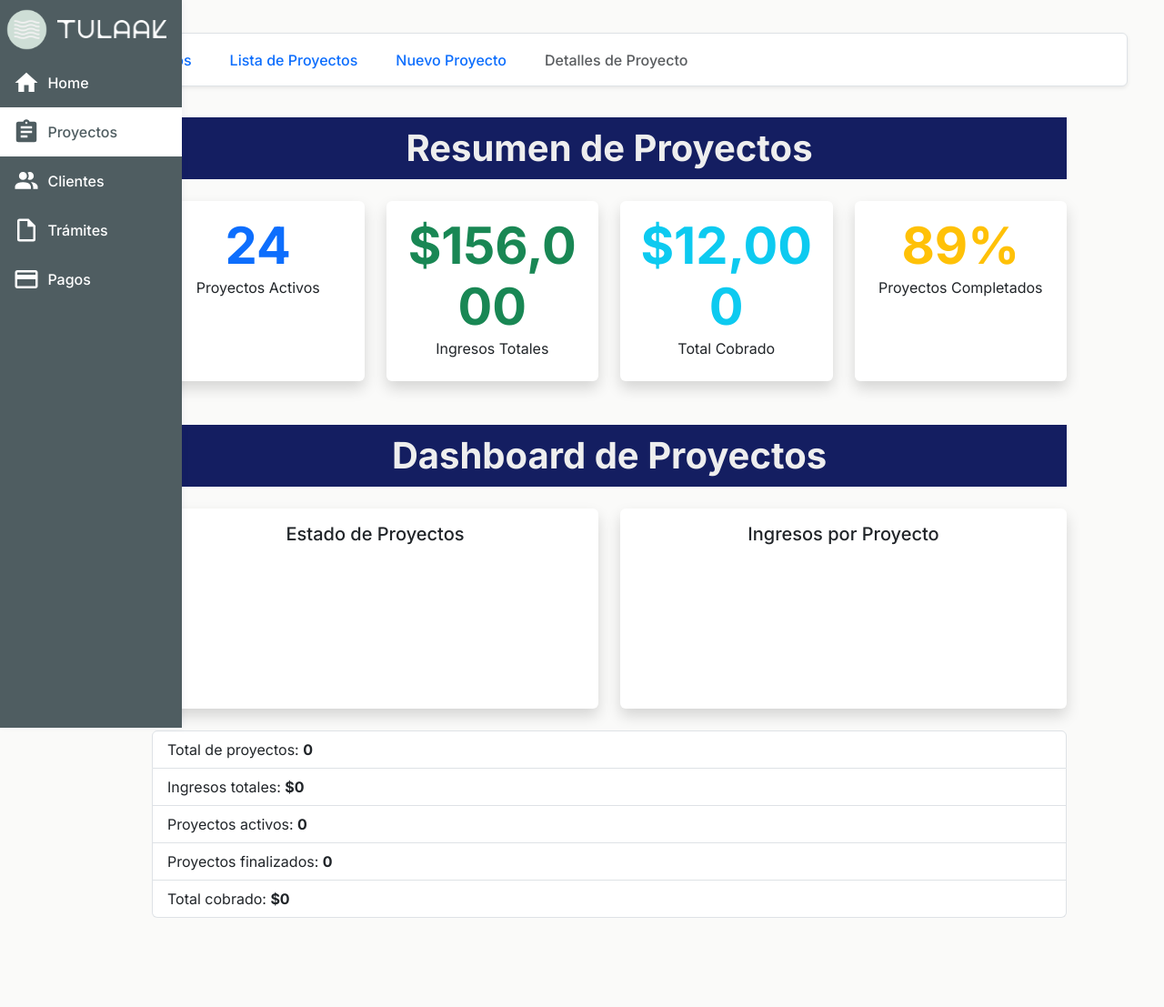
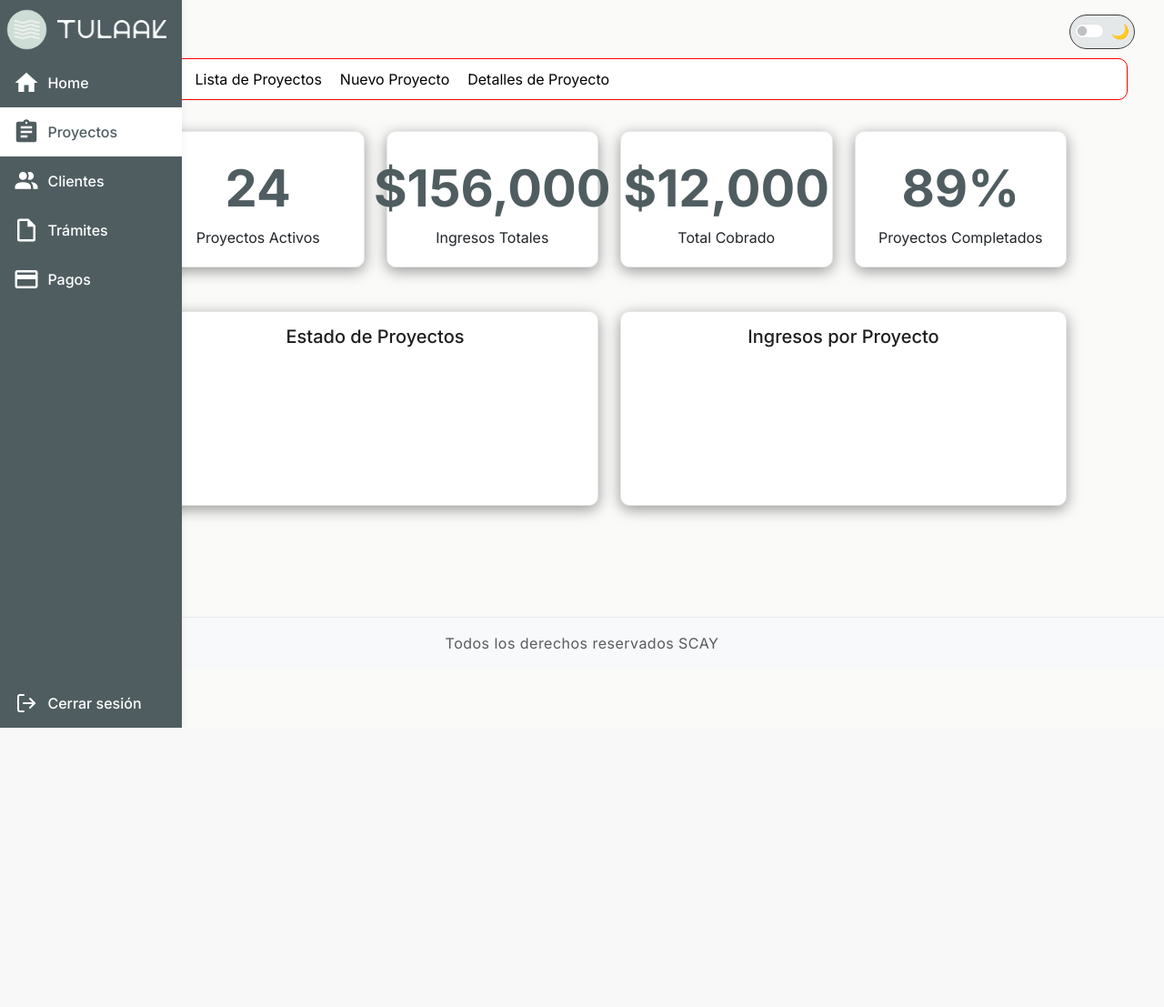
Before and after one commit to WilliamOG28/SCAYFLOW, a Django app: page /proyectos in a window 1280 px wide. Shown: the whole page at 91% size. After the commit the page ends 800 px from the top, so only its background shows below. Run offline with Django 5.2, Linux system fonts and the light colour scheme; a map, chart or similar area stays blank.

Commit message:
Configuracion de modos y colores

```diff
--- a/SCAY/Proyectos/static/css/index_style.css
+++ b/SCAY/Proyectos/static/css/index_style.css
@@ -29,12 +29,26 @@
 body {
   background: var(--background-color);
 }
-
+body.dark-mode {
+  background-color: #23272b !important;
+  color: #f1f1f1 !important;
+}
+body.dark-mode .card {
+  background-color: #1C1C1C !important;
+  color: #f1f1f1 !important;
+}
+body.dark-mode .sidebar {
+  background-color: #1C1C1C !important;
+}
+body.dark-mode .card-title {
+  color: #e0e0e0 !important;
+}
 /* =========================
    CONTAINER PRINCIPAL
    ========================= */
 .container {
   border-radius: 15px;
+  margin-top: 20px;
   margin-left: calc(var(--sidebar-width) + 20px);
   margin-right: 20px;
   margin-bottom: 20px;
@@ -180,3 +194,39 @@ body:has(.sidebar.collapsed) .container,
 .sidebar.collapsed .icon {
   margin-left: 0;
 }
+/* Sidebar navigation as flex column */
+.sidebar-nav {
+  display: flex;
+  flex-direction: column;
+  height: 100%;
+}
+
+/* Main nav options */
+.sidebar-nav > ul {
+  padding: 0;
+  margin: 0;
+  list-style: none;
+}
+
+/* Logout button at the bottom */
+.sidebar-nav .logout-list {
+  margin-top: auto;
+}
+.footer {
+    position: relative;
+    width: 100%;
+    bottom: 0;
+    font-size: 1rem;
+    letter-spacing: 0.03em;
+    border-top: 1px solid #eaeaea;
+}
+
+body.dark-mode .footer {
+    background-color: #23272b !important;
+    color: #f1f1f1 !important;
+    border-top: 1px solid #333 !important;
+}
+
+body.dark-mode .footer .text-muted {
+    color: #b0b0b0 !important;
+}
--- a/SCAY/Proyectos/static/css/style.css
+++ b/SCAY/Proyectos/static/css/style.css
@@ -4,11 +4,99 @@
     margin: auto;
     padding: 10px;
 }
-h1 {
+.subtitle{
+    font-size: 1.25rem;
+    color: #1E1E1E;
+}
+.mode{
+    background-color: #E5E8E8;
+    border-radius: 60px;
+    padding: 5px;
+    border: 1px #3C3C3C solid;
+    position: fixed;
+    top: 1rem;
+    right: 2rem;
+    z-index: 1050;
+}
+body.dark-mode .mode{
+    background-color: #1C1C1C;
+    border: 1px #E5E8E8 solid;
+}
+.nav-menu{
+    display: flex;
+    flex-direction: row;
+    align-items: center;
+    justify-content: flex-start;
+    gap: 12px;
+    list-style: none;
+    margin: 0;
+    border: 1px red solid;
     padding: 10px;
+    background-color: white;
+    border-radius: 10px;
+    color: black;
+}
+.dashboard-card {
+    background-color: #FFFFFF;
+    display: flex;
+    justify-content: center;
+    align-items: center;
+    padding: 15px;
+    height: 150px;
     text-align: center;
+    border-radius: 10px;
+    border: 1px #E5E8E8 solid;
+    box-shadow: 0 4px 16px 0 rgba(0,0,0,0.4);
+}
+.dashboard-body {
+    display: flex;
+    flex-direction: column;
+    align-items: center;
+    justify-content: center;
+    text-align: center;
+    width: 100%;
+    height: 100%;
+}
+.dashboard-title{
+    font-size: 3.5rem;
     font-weight: bold;
-    background-color: #141E61 ;
+    color: #4F5D61;
+}
+.graphic-card {
+    background-color: #FFFFFF;
+    display: flex;
+    justify-content: center;
+    align-items: center;
+    padding: 15px;
+    text-align: center;
+    border-radius: 10px;
+    border: 1px #E5E8E8 solid;
+    box-shadow: 0 4px 16px 0 rgba(0,0,0,0.4);
+}
+.graphic-body {
+    display: flex;
+    flex-direction: column;
+    align-items: center;
+    justify-content: center;
+    text-align: center;
+    width: 100%;
+    height: 100%;
+}
+body.dark-mode .dashboard-card{
+    background-color: #1C1C1C;
+    border: 1px #3C3C3C solid;
+    box-shadow: 0 4px 16px 0 rgb(255, 255, 255, 0.4);
+}
+body.dark-mode .graphic-card{
+    background-color: #1C1C1C;
+    border: 1px #3C3C3C solid;
+    box-shadow: 0 4px 16px 0 rgb(255, 255, 255, 0.4);
+}
+body.dark-mode .dashboard-title{
+    color: #E5E8E8;
+}
+body.dark-mode .subtitle{
+    color: #FFFFFF;
 }
 
 .form-row {
@@ -29,3 +117,9 @@ h1 {
     margin-bottom: 8px;
     margin-right: 20px;
 }
+h1 {
+    padding: 10px;
+    text-align: center;
+    font-weight: bold;
+    background-color: #141E61 ;
+}
--- /dev/null
+++ b/SCAY/Proyectos/static/js/mode_page.js
@@ -0,0 +1,24 @@
+ // Función para aplicar el modo según preferencia guardada
+  function applyTheme(isDark) {
+    if (isDark) {
+      document.body.classList.add('dark-mode');
+      document.getElementById('darkModeSwitch').checked = true;
+      document.getElementById('darkModeLabel').textContent = '☀️';
+    } else {
+      document.body.classList.remove('dark-mode');
+      document.getElementById('darkModeSwitch').checked = false;
+      document.getElementById('darkModeLabel').textContent = '🌙';
+    }
+  }
+
+  // Al cargar la página, aplica el tema guardado
+  document.addEventListener('DOMContentLoaded', function() {
+    const isDark = localStorage.getItem('darkMode') === 'true';
+    applyTheme(isDark);
+
+    document.getElementById('darkModeSwitch').addEventListener('change', function() {
+      const isChecked = this.checked;
+      localStorage.setItem('darkMode', isChecked);
+      applyTheme(isChecked);
+    });
+  });
--- a/SCAY/Proyectos/templates/base.html
+++ b/SCAY/Proyectos/templates/base.html
@@ -16,11 +16,18 @@
         <link rel="stylesheet" href="{% static 'css/index_style.css' %}">
     </head>
     <body>
+        <!-- Switch en la parte superior derecha -->
+        <div class="mode">
+            <div class="form-check form-switch">
+                <input class="form-check-input" type="checkbox" id="darkModeSwitch">
+                <label class="form-check-label" for="darkModeSwitch" id="darkModeLabel">🌙</label>
+            </div>
+        </div>
         <!-- Área invisible para activar el sidebar al acercar el cursor -->
-    <div id="sidebar-hover-area"></div>
+        <div id="sidebar-hover-area">
             <!-- Menú lateral de navegación -->
             <section class="sidebar collapsed" id="sidebar" role="navigation" aria-label="Menú principal">
-            <nav>
+                <nav class="sidebar-nav">
                     <!-- Logo y nombre de la aplicación -->
                     <div class="brand">
                             <img src="{% static 'img/logo.png' %}" alt="Logo" class="brand-logo">
@@ -89,49 +96,63 @@
                             </a>
                         </li>
                     </ul>
+                    <ul class="logout-list">
+                        <li>
+                            <a href="">
+                                <span class="icon">
+                                    <!-- Icono cerrar sesión -->
+                                    <svg width="24" height="24" fill="none" stroke="currentColor" stroke-width="2"stroke-linecap="round" stroke-linejoin="round" viewBox="0 0 24 24">
+                                        <path d="M9 21H5a2 2 0 0 1-2-2V5a2 2 0 0 1 2-2h4"/><polyline points="16 17 21 12 16 7"/><line x1="21" y1="12" x2="9" y2="12"/>
+                                    </svg>
+                                </span>
+                                <span class="label">Cerrar sesión</span>
+                            </a>
+                        </li>
+                    </ul>
                 </nav>
             </section>
+        </div>
         <!-- Contenedor principal de la página -->
         <div class="container">
             {% block content %}
             <!-- Contenido principal, puede ser sobrescrito por las vistas hijas -->
             <div class="content-wrapper mt-4">
-                <!-- KPIs principales -->
+                <!-- Dashboard -->
                 <section class="mb-5">
-                    <div class="row g-4 justify-content-center">
-                        <!-- KPI: Proyectos Activos -->
-                        <div class="col-12 col-sm-6 col-lg-3">
-                            <div class="card border-0 shadow h-100">
-                                <div class="card-body text-center">
-                                    <div class="display-4 fw-bold text-primary" id="kpiProyectosActivos">24</div>
-                                    <div class="card-title">Proyectos Activos</div>
+                    <div class="row">
+                        <!-- Proyectos Activos -->
+                        <div class="col-lg-3">
+                            <div class="dashboard-card">
+                                <div class="dashboard-body">
+                                    <div class="dashboard-title" id="kpiProyectosActivos">24</div>
+                                    <div class="subtitle">Proyectos Activos</div>
                                 </div>
                             </div>
                         </div>
-                        <!-- KPI: Proyectos Completados -->
-                        <div class="col-12 col-sm-6 col-lg-3">
-                            <div class="card border-0 shadow h-100">
-                                <div class="card-body text-center">
-                                    <div class="display-4 fw-bold text-warning" id="kpiProyectosCompletados">15</div>
-                                    <div class="card-title">Clientes Activos</div>
+                        <!-- Proyectos Completados -->
+                        <div class="col-lg-3">
+                            <div class="dashboard-card">
+                                <div class="dashboard-body">
+                                    <div class="dashboard-title" id="kpiProyectosCompletados">15</div>
+                                    <div class="subtitle">Clientes Activos</div>
                                 </div>
                             </div>
                         </div>
-                        <!-- KPI: Ingresos Totales -->
-                        <div class="col-12 col-sm-6 col-lg-3">
-                            <div class="card border-0 shadow h-100">
-                                <div class="card-body text-center">
-                                    <div class="display-4 fw-bold text-success" id="kpiIngresosTotales">$12,000</div>
-                                    <div class="card-title">Portafolio Total</div>
+                        <!-- Ingresos Totales -->
+                        <div class="col-lg-3">
+                            <div class="dashboard-card">
+                                <div class="dashboard-body">
+                                    <div class="dashboard-title" id="kpiIngresosTotales">$12,000</div>
+                                    <div class="subtitle">Portafolio Total</div>
                                 </div>
                             </div>
                         </div>
-                        <!-- KPI: Ingresos Totales -->
-                        <div class="col-12 col-sm-6 col-lg-3">
-                            <div class="card border-0 shadow h-100">
-                                <div class="card-body text-center">
-                                    <div class="display-4 fw-bold text-success" id="kpiIngresosTotales">12</div>
-                                    <div class="card-title">Tramites Pendientes</div>
+                        <!-- Ingresos Totales -->
+                        <div class="col-lg-3">
+                            <div class="dashboard-card">
+                                <div class="dashboard-body">
+                                    <div class="dashboard-title" style="color: #9A5A36;" id="kpiIngresosTotales">12</div>
+                                    <div class="subtitle">Tramites Pendientes</div>
                                 </div>
                             </div>
                         </div>
@@ -142,20 +163,18 @@
                 <section class="mb-5">
                     <div class="row justify-content-center">
                         <!-- Gráfico: Estado de Proyectos -->
-                        <div class="col-md-6 mb-4">
-                            <div class="card border-0 shadow h-100">
-                                <div class="card-body">
-                                    <h5 class="card-title text-center">Evolución de Ingresos (Últimos 12 meses)</h5>
-                                    <canvas id="chartEstadoProyectos"></canvas>
+                        <div class="col-md-6 mb-5">
+                            <div class="graphic-card">
+                                <div class="graphic-body">
+                                    <h5 class="subtitle">Evolución de Ingresos (Últimos 12 meses)</h5>
                                 </div>
                             </div>
                         </div>
                         <!-- Gráfico: Ingresos por Proyecto -->
-                        <div class="col-md-6 mb-4">
-                            <div class="card border-0 shadow h-100">
-                                <div class="card-body">
-                                    <h5 class="card-title text-center">Distribución de proyectos</h5>
-                                    <canvas id="chartIngresosProyectos"></canvas>
+                        <div class="col-md-6 mb-5">
+                            <div class="graphic-card">
+                                <div class="graphic-body">
+                                    <h5 class="subtitle">Distribución de proyectos</h5>
                                 </div>
                             </div>
                         </div>
@@ -163,10 +182,9 @@
                 </section>
                 <section>
                     <div class="row">
-                            <div class="card border-0 shadow h-100">
-                                <div class="card-body">
-                                    <h5 class="card-title text-center">Alertas y Notificaciones</h5>
-                                    <canvas id="chartIngresosProyectos"></canvas>
+                            <div class="graphic-card">
+                                <div class="graphic-body">
+                                    <h5 class="subtitle">Alertas y Notificaciones</h5>
                                 </div>
                             </div>
                     </div>
@@ -174,6 +192,10 @@
             </div>
             {% endblock %}
         </div>
+        <footer class="footer mt-auto py-3 bg-light text-center">
+            <span class="text-muted">Todos los derechos reservados SCAY</span>
+        </footer>
+        <script src="{% static 'js/mode_page.js' %}"></script>
         <!-- Bootstrap JS y dependencias desde CDN -->
         <script src="https://cdn.jsdelivr.net/npm/@popperjs/core@2.11.8/dist/umd/popper.min.js"integrity="sha384-I7E8VVD/ismYTF4hNIPjVp/Zjvgyol6VFvRkX/vR+Vc4jQkC+hVqc2pM8ODewa9r"crossorigin="anonymous"></script>
         <script src="https://cdn.jsdelivr.net/npm/bootstrap@5.3.2/dist/js/bootstrap.min.js"integrity="sha384-BBtl+eGJRgqQAUMxJ7pMwbEyER4l1g+O15P+16Ep7Q9Q+zqX6gSbd85u4mG4QzX+"crossorigin="anonymous"></script>
--- a/SCAY/Proyectos/templates/proyectos/proyectos.html
+++ b/SCAY/Proyectos/templates/proyectos/proyectos.html
@@ -3,8 +3,8 @@
 {% block title %}Proyectos{% endblock %}
 
 {% block content %}
-    <div class="mt-3">
-        <ul class="nav nav-tabs shadow-sm border rounded bg-white p-2" id="myTab" role="tablist" style="font-weight: 500;">
+    <div class="mt-4">
+        <ul class="nav-menu" id="myTab" role="tablist">
             <li class="nav-item" role="presentation">
                 <a href="{% url 'proyectos' %}" class="nav-link d-flex align-items-center gap-2 {% if tab_activa == 'proyectos' %}active{% endif %}" id="home-tab" type="button" role="tab" aria-controls="home-tab-pane" aria-selected="{% if tab_activa == 'proyectos' %}true{% else %}false{% endif %}">
                     <i class="fas fa-briefcase"></i> Proyectos
@@ -29,73 +29,67 @@
     </div>
     <div class="content-wrapper mt-4">
         {% block proyectos_content %}
-    <!-- Dashboard de KPIs -->
+            <!-- Dashboard -->
             <section class="mb-5">
-        <h1 class="mb-4 fw-bold">Resumen de Proyectos</h1>
                 <div class="row g-4 justify-content-center">
-            <div class="col-12 col-sm-6 col-lg-3">
-                <div class="card border-0 shadow h-100">
-                    <div class="card-body text-center">
-                        <div class="display-4 fw-bold text-primary" id="kpiProyectosActivos">24</div>
-                        <div class="card-title">Proyectos Activos</div>
+                    <!-- Proyectos Activos -->
+                    <div class="col-lg-3">
+                        <div class="dashboard-card">
+                            <div class="dashboard-body">
+                                <div class="dashboard-title" id="kpiProyectosActivos">24</div>
+                                <div class="dashboard-subtitle">Proyectos Activos</div>
                             </div>
                         </div>
                     </div>
-            <div class="col-12 col-sm-6 col-lg-3">
-                <div class="card border-0 shadow h-100">
-                    <div class="card-body text-center">
-                        <div class="display-4 fw-bold text-success" id="kpiIngresosTotales">$156,000</div>
-                        <div class="card-title">Ingresos Totales</div>
+                    <!-- Ingresos Totales -->
+                    <div class="col-lg-3">
+                        <div class="dashboard-card">
+                            <div class="dashboard-body">
+                                <div class="dashboard-title" id="kpiIngresosTotales">$156,000</div>
+                                <div class="dashboard-subtitle">Ingresos Totales</div>
                             </div>
                         </div>
                     </div>
-            <div class="col-12 col-sm-6 col-lg-3">
-                <div class="card border-0 shadow h-100">
-                    <div class="card-body text-center">
-                        <div class="display-4 fw-bold text-info" id="kpiTotalCobrado">$12,000</div>
-                        <div class="card-title">Total Cobrado</div>
+                    <!-- Total Cobrado -->
+                    <div class="col-lg-3">
+                        <div class="dashboard-card">
+                            <div class="dashboard-body">
+                                <div class="dashboard-title" id="kpiTotalCobrado">$12,000</div>
+                                <div class="dashboard-subtitle">Total Cobrado</div>
                             </div>
                         </div>
                     </div>
-            <div class="col-12 col-sm-6 col-lg-3">
-                <div class="card border-0 shadow h-100">
-                    <div class="card-body text-center">
-                        <div class="display-4 fw-bold text-warning" id="kpiProyectosCompletados">89%</div>
-                        <div class="card-title">Proyectos Completados</div>
+                    <!-- Proyectos Completados -->
+                    <div class="col-lg-3">
+                        <div class="dashboard-card">
+                            <div class="dashboard-body">
+                                <div class="dashboard-title" id="kpiProyectosCompletados">89%</div>
+                                <div class="dashboard-subtitle">Proyectos Completados</div>
                             </div>
                         </div>
                     </div>
                 </div>
             </section>
-
             <!-- Dashboard de Gráficos -->
             <section class="mb-5">
-        <h1 class="mb-4 text-center fw-bold">Dashboard de Proyectos</h1>
                 <div class="row justify-content-center">
                     <div class="col-md-6 mb-4">
-                <div class="card border-0 shadow h-100">
-                    <div class="card-body">
-                        <h5 class="card-title text-center">Estado de Proyectos</h5>
+                        <div class="graphic-card">
+                            <div class="graphic-body">
+                                <h5 class="subtitle">Estado de Proyectos</h5>
                                 <canvas id="chartEstadoProyectos"></canvas>
                             </div>
                         </div>
                     </div>
                     <div class="col-md-6 mb-4">
-                <div class="card border-0 shadow h-100">
-                    <div class="card-body">
-                        <h5 class="card-title text-center">Ingresos por Proyecto</h5>
+                        <div class="graphic-card">
+                            <div class="graphic-body">
+                                <h5 class="subtitle">Ingresos por Proyecto</h5>
                                 <canvas id="chartIngresosProyectos"></canvas>
                             </div>
                         </div>
                     </div>
                 </div>
-        <ul class="list-group">
-            <li class="list-group-item">Total de proyectos: <span class="fw-bold" id="kpiTotalProyectos">0</span></li>
-            <li class="list-group-item">Ingresos totales: <span class="fw-bold" id="kpiIngresosTotales">$0</span></li>
-            <li class="list-group-item">Proyectos activos: <span class="fw-bold" id="kpiProyectosActivos">0</span></li>
-            <li class="list-group-item">Proyectos finalizados: <span class="fw-bold" id="kpiProyectosFinalizados">0</span></li>
-            <li class="list-group-item">Total cobrado: <span class="fw-bold" id="kpiTotalCobrado">$0</span></li>
-        </ul>
             </section>
         {% endblock %}
    </div>
```
Also changed, not shown: SCAY/Proyectos/templates/clientes/clientes.html (+30 -33 lines). Lines whose indentation alone changed are shown as unchanged.
